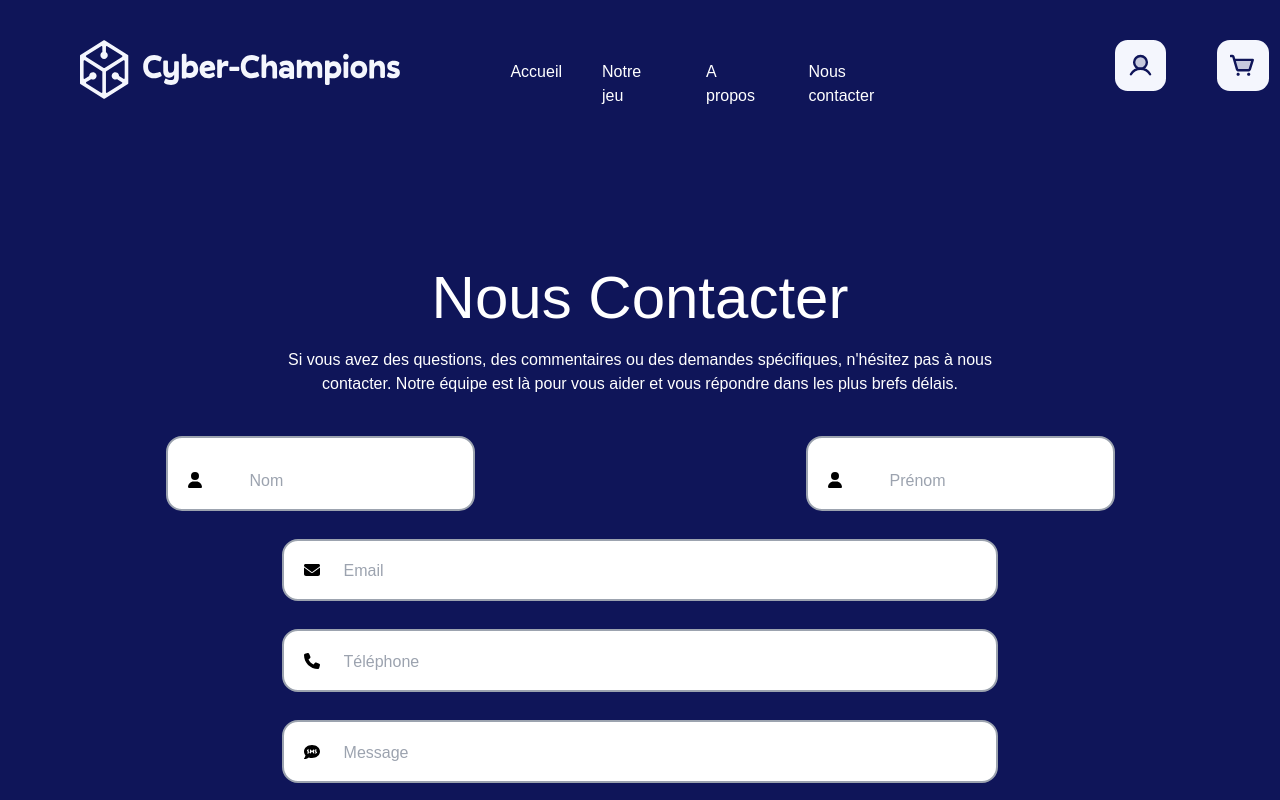
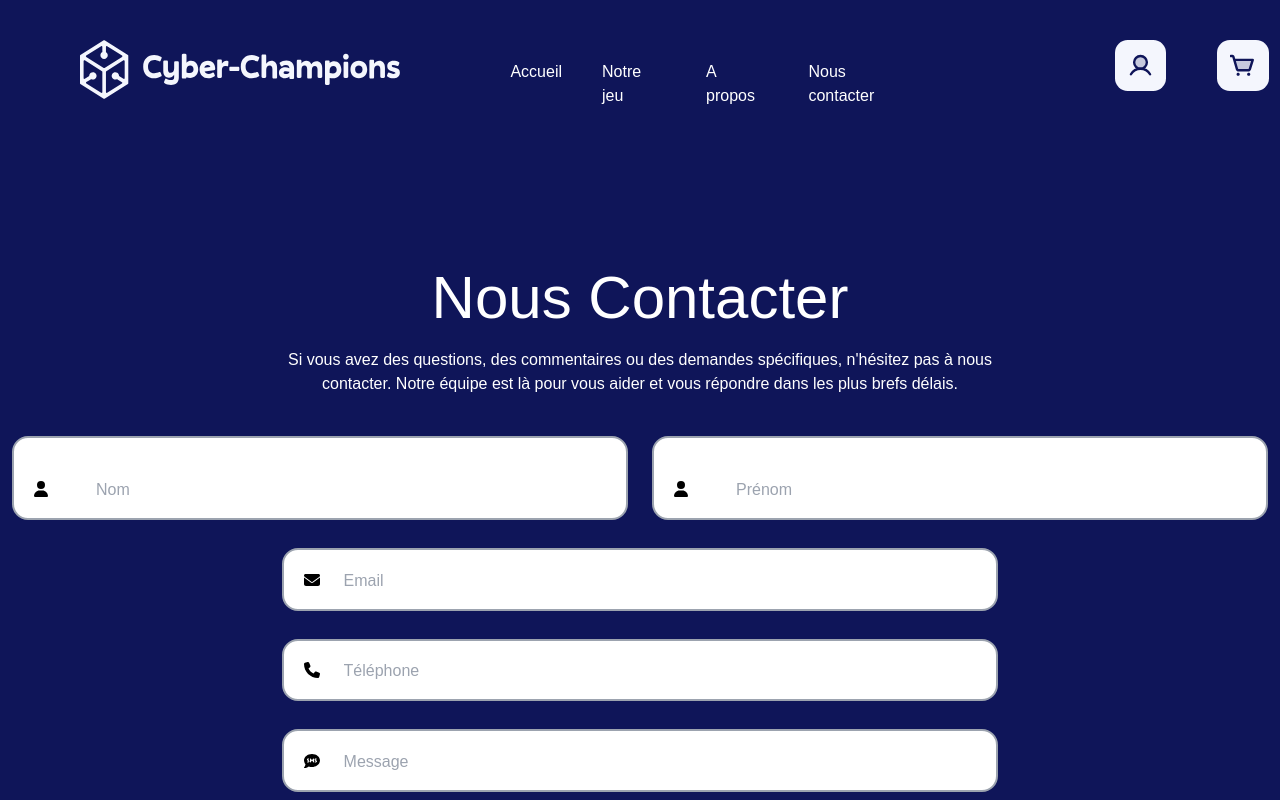
Before and after one commit to lolki903/site-cyber-champions, a React (Create React App) app: page /contact in a window 1280 px wide. Shown: the top 800 px of the page. Built offline with nearby package versions, Linux system fonts and the light colour scheme.

Commit message:
creation de nouveau sous composant

```diff
--- a/src/components/Input.jsx
+++ b/src/components/Input.jsx
@@ -2,10 +2,23 @@ import { FontAwesomeIcon } from "@fortawesome/react-fontawesome";
 import React from "react";
 
 const Input = ({ type, placeholder, name, value, onChange,icon, className,label }) => {
+    let classDiv = ""
+    let classlabel = ""
+    let classmoinsplus = ""
+    if(name === "nom" || name === "prenom"){
+        classDiv = "m-auto border-2 border-gray-400 rounded-2xl bg-white mb-7 w-6/12 mr-3 ml-3"
+        classlabel = "label relative z-10 ml-20 "
+        classmoinsplus = "z-0 moinsplus realtive"
+
+    }else{
+        classDiv = "m-auto border-2 border-gray-400 rounded-2xl bg-white mb-7"
+        classlabel = "label relative z-10 "
+        classmoinsplus = "z-0 moins realtive"
+    }
     return (
-        <div className=" m-auto border-2 border-gray-400 rounded-2xl bg-white mb-7">
-        <label className="label relative z-10 ">{value ? label : ""}</label>
-        <div className="z-0 moins realtive">
+        <div className={classDiv}>
+        <label className={classlabel}>{value ? label : ""}</label>
+        <div className={classmoinsplus}>
         <FontAwesomeIcon icon={icon} className="pl-5" />
         <input
         type={type}
```
